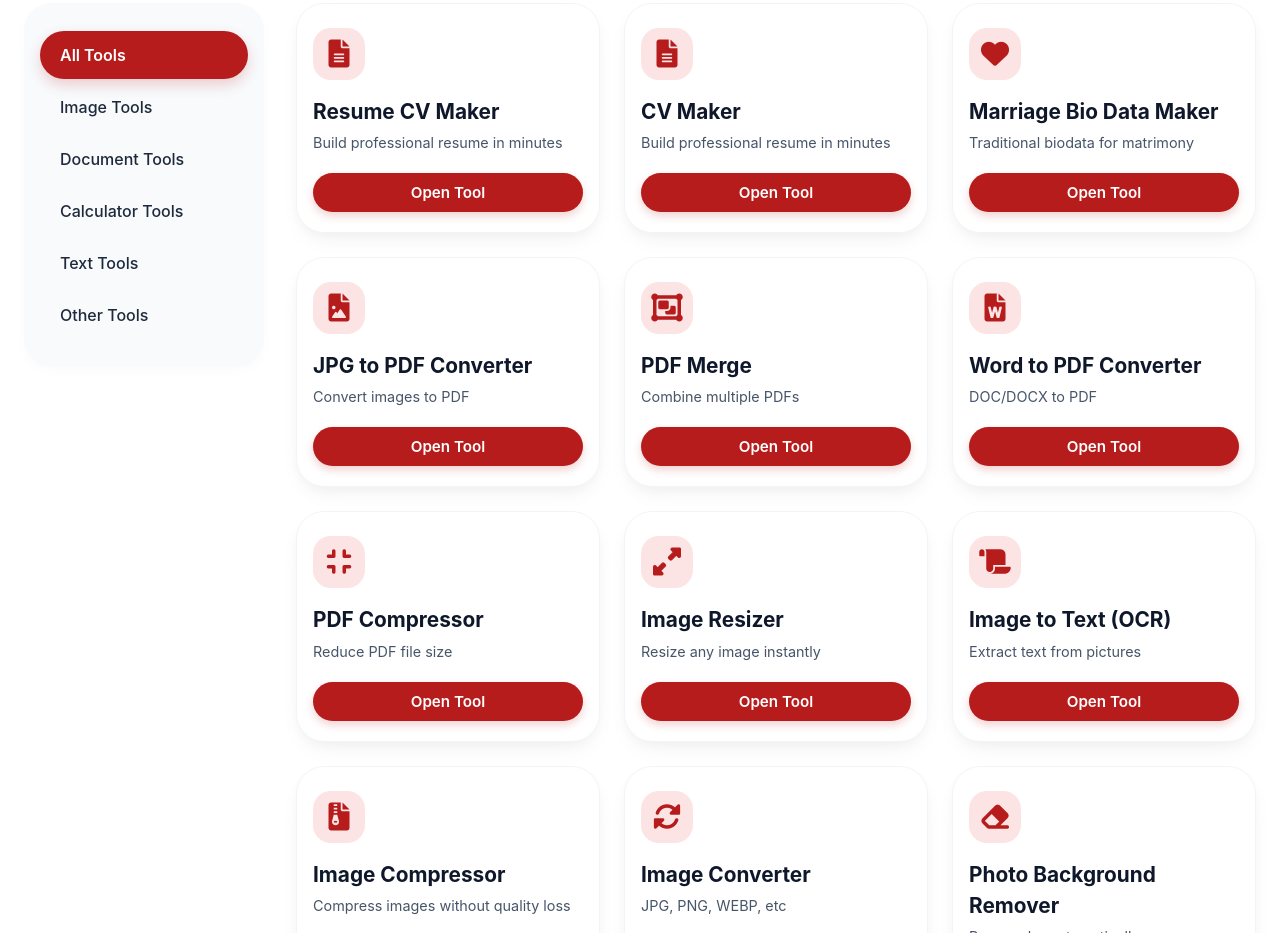
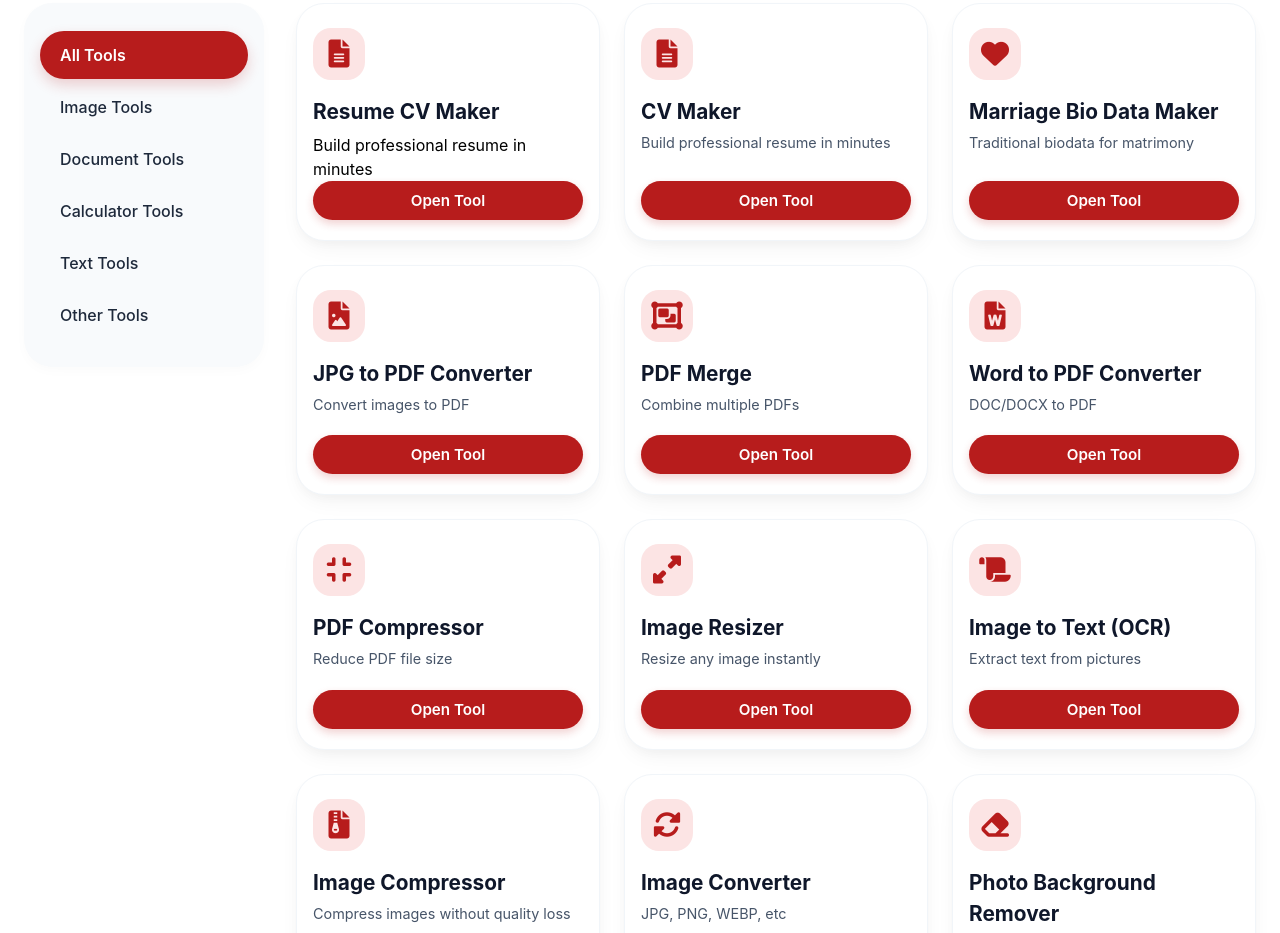
Before and after one commit to h6513066-hue/Smart-Tool-box55, a plain HTML site: page index.html in a window 1280 px wide. Shown: the part 769-1702 px from the top of the page. Drawn offline with Linux system fonts and the light colour scheme.

Commit message:
Update index.html

```diff
--- a/index.html
+++ b/index.html
@@ -722,7 +722,7 @@
             <!-- right card grid (exact 27 tools as per image) -->
             <div class="card-grid" id="tool-grid">
                 <!-- Document Tools (6) - with data-category -->
-                <div class="tool-card" data-category="document"><div class="card-illustration"><i class="fas fa-file-alt"></i></div><h3>Resume CV Maker</h3><div class="tool-desc">Build professional resume in minutes</div><button class="btn-open">Open Tool</button></div>
+                <div class="tool-card" data-category="document"><div class="card-illustration"><i class="fas fa-file-alt"></i></div><h3>Resume CV Maker</h3><div class="Resume-CV-Make.html">Build professional resume in minutes</div><button class="btn-open">Open Tool</button></div>
                 <div class="tool-card" data-category="document"><div class="card-illustration"><i class="fas fa-file-alt"></i></div><h3>CV Maker</h3><div class="tool-desc">Build professional resume in minutes</div><button class="btn-open">Open Tool</button></div>
                 <div class="tool-card" data-category="document"><div class="card-illustration"><i class="fas fa-heart"></i></div><h3>Marriage Bio Data Maker</h3><div class="tool-desc">Traditional biodata for matrimony</div><button class="btn-open">Open Tool</button></div>
                 <div class="tool-card" data-category="document"><div class="card-illustration"><i class="fas fa-file-image"></i></div><h3>JPG to PDF Converter</h3><div class="tool-desc">Convert images to PDF</div><button class="btn-open">Open Tool</button></div>
```
